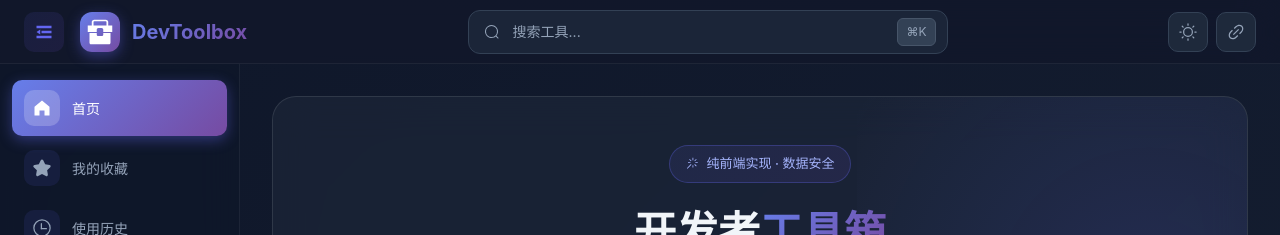
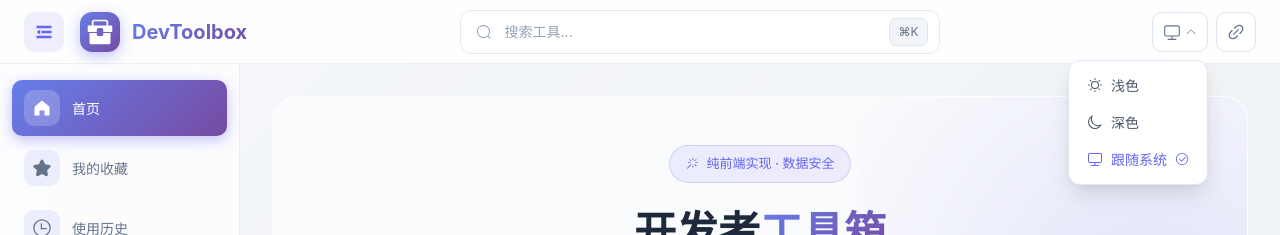
Before and after one commit to aweiDev1118/code_tools_web, a Vue app: page / in a window 1280 px wide. Both pictures are taken after a click on the button 1187 px from the left and 31 px from the top of the page. Shown: the top 235 px of the page. Built offline with nearby package versions, Linux system fonts and the light colour scheme.

Commit message:
feat: 主题切换改为下拉菜单，支持浅色/深色/跟随系统三种模式
- AppHeader: 替换单按钮为下拉选择器，显示当前主题图标+箭头
- App: 新增 themeMode 状态(light/dark/system)，localStorage 持久化
- 监听系统主题变化，跟随系统模式自动切换

```diff
--- a/src/App.vue
+++ b/src/App.vue
@@ -21,6 +21,9 @@ watch(
   }
 )
 
+type ThemeMode = 'light' | 'dark' | 'system'
+
+const themeMode = ref<ThemeMode>((localStorage.getItem('themeMode') as ThemeMode) || 'system')
 const isDark = ref(false)
 const sidebarCollapsed = ref(false)
 const windowWidth = ref(window.innerWidth)
@@ -35,10 +38,27 @@ const sidebarVisible = computed(() => {
   return true
 })
 
-const toggleDark = () => {
-  isDark.value = !isDark.value
-  document.documentElement.classList.toggle('dark', isDark.value)
+const systemDarkQuery = window.matchMedia('(prefers-color-scheme: dark)')
+
+const applyTheme = (mode: ThemeMode) => {
+  const shouldBeDark = mode === 'dark' || (mode === 'system' && systemDarkQuery.matches)
+  isDark.value = shouldBeDark
+  document.documentElement.classList.toggle('dark', shouldBeDark)
 }
+
+const changeTheme = (mode: ThemeMode) => {
+  themeMode.value = mode
+  localStorage.setItem('themeMode', mode)
+  applyTheme(mode)
+}
+
+const handleSystemThemeChange = () => {
+  if (themeMode.value === 'system') {
+    applyTheme('system')
+  }
+}
+
+systemDarkQuery.addEventListener('change', handleSystemThemeChange)
 
 const toggleSidebar = () => {
   sidebarCollapsed.value = !sidebarCollapsed.value
@@ -62,6 +82,7 @@ const handleResize = () => {
 
 onMounted(() => {
   window.addEventListener('resize', handleResize)
+  applyTheme(themeMode.value)
   // 初始化时如果是移动端，隐藏侧边栏
   if (isMobile.value) {
     sidebarCollapsed.value = true
@@ -70,10 +91,12 @@ onMounted(() => {
 
 onUnmounted(() => {
   window.removeEventListener('resize', handleResize)
+  systemDarkQuery.removeEventListener('change', handleSystemThemeChange)
 })
 
 provide('isDark', isDark)
-provide('toggleDark', toggleDark)
+provide('themeMode', themeMode)
+provide('changeTheme', changeTheme)
 provide('isMobile', isMobile)
 provide('closeSidebar', closeSidebar)
 </script>
@@ -82,7 +105,8 @@ provide('closeSidebar', closeSidebar)
   <div class="app-container" :class="{ dark: isDark, mobile: isMobile }">
     <AppHeader
       :is-dark="isDark"
-      @toggle-dark="toggleDark"
+      :theme-mode="themeMode"
+      @change-theme="changeTheme"
       @toggle-sidebar="toggleSidebar"
     />
 
--- a/src/components/layout/AppHeader.vue
+++ b/src/components/layout/AppHeader.vue
@@ -3,14 +3,41 @@ import { ref } from 'vue'
 import { useRouter } from 'vue-router'
 import { searchTools } from '@/config/tools'
 
-defineProps<{
+type ThemeMode = 'light' | 'dark' | 'system'
+
+const props = defineProps<{
   isDark: boolean
+  themeMode: ThemeMode
 }>()
 
 const emit = defineEmits<{
-  toggleDark: []
+  changeTheme: [mode: ThemeMode]
   toggleSidebar: []
 }>()
+
+const showThemeMenu = ref(false)
+
+const themeOptions: { value: ThemeMode; label: string; icon: string }[] = [
+  { value: 'light', label: '浅色', icon: 'Sunny' },
+  { value: 'dark', label: '深色', icon: 'Moon' },
+  { value: 'system', label: '跟随系统', icon: 'Monitor' },
+]
+
+const currentThemeIcon = () => {
+  if (props.themeMode === 'system') return 'Monitor'
+  return props.isDark ? 'Moon' : 'Sunny'
+}
+
+const selectTheme = (mode: ThemeMode) => {
+  emit('changeTheme', mode)
+  showThemeMenu.value = false
+}
+
+const hideThemeMenu = () => {
+  setTimeout(() => {
+    showThemeMenu.value = false
+  }, 150)
+}
 
 const router = useRouter()
 const searchKeyword = ref('')
@@ -102,11 +129,33 @@ const hideResults = () => {
 
       <!-- Actions -->
       <div class="header-right">
-        <button class="action-btn" @click="emit('toggleDark')">
-          <el-icon size="20">
-            <component :is="isDark ? 'Sunny' : 'Moon'" />
-          </el-icon>
-        </button>
+        <div class="theme-dropdown" tabindex="0" @blur="hideThemeMenu">
+          <button class="action-btn theme-trigger" @click="showThemeMenu = !showThemeMenu">
+            <el-icon size="18">
+              <component :is="currentThemeIcon()" />
+            </el-icon>
+            <el-icon size="12" class="chevron" :class="{ open: showThemeMenu }">
+              <ArrowRight />
+            </el-icon>
+          </button>
+          <transition name="dropdown">
+            <div v-if="showThemeMenu" class="theme-menu">
+              <button
+                v-for="option in themeOptions"
+                :key="option.value"
+                class="theme-option"
+                :class="{ active: themeMode === option.value }"
+                @mousedown.prevent="selectTheme(option.value)"
+              >
+                <el-icon size="16"><component :is="option.icon" /></el-icon>
+                <span>{{ option.label }}</span>
+                <el-icon v-if="themeMode === option.value" size="14" class="check-icon">
+                  <CircleCheck />
+                </el-icon>
+              </button>
+            </div>
+          </transition>
+        </div>
         <a href="https://github.com/aweiDev1118/code_tools_web" target="_blank" class="action-btn">
           <el-icon size="20"><Link /></el-icon>
         </a>
@@ -387,6 +436,107 @@ const hideResults = () => {
   color: #a5b4fc;
 }
 
+/* Theme Dropdown */
+.theme-dropdown {
+  position: relative;
+  outline: none;
+}
+
+.theme-trigger {
+  display: flex;
+  align-items: center;
+  gap: 4px;
+  width: auto;
+  padding: 0 10px;
+}
+
+.chevron {
+  transition: transform 0.2s ease;
+  transform: rotate(90deg);
+}
+
+.chevron.open {
+  transform: rotate(-90deg);
+}
+
+.theme-menu {
+  position: absolute;
+  top: calc(100% + 8px);
+  right: 0;
+  min-width: 140px;
+  background: white;
+  border-radius: 12px;
+  box-shadow: 0 12px 24px -4px rgba(0, 0, 0, 0.12), 0 4px 8px -2px rgba(0, 0, 0, 0.06);
+  border: 1px solid #e2e8f0;
+  padding: 6px;
+  z-index: 200;
+}
+
+.dark .theme-menu {
+  background: #1e293b;
+  border-color: #334155;
+  box-shadow: 0 12px 24px -4px rgba(0, 0, 0, 0.4);
+}
+
+.theme-option {
+  display: flex;
+  align-items: center;
+  gap: 8px;
+  width: 100%;
+  padding: 8px 12px;
+  border: none;
+  border-radius: 8px;
+  background: transparent;
+  color: #475569;
+  font-size: 14px;
+  cursor: pointer;
+  transition: all 0.15s ease;
+}
+
+.theme-option:hover {
+  background: rgba(99, 102, 241, 0.08);
+  color: #6366f1;
+}
+
+.theme-option.active {
+  color: #6366f1;
+  font-weight: 500;
+}
+
+.dark .theme-option {
+  color: #94a3b8;
+}
+
+.dark .theme-option:hover {
+  background: rgba(99, 102, 241, 0.15);
+  color: #a5b4fc;
+}
+
+.dark .theme-option.active {
+  color: #a5b4fc;
+}
+
+.check-icon {
+  margin-left: auto;
+  color: #6366f1;
+}
+
+.dark .check-icon {
+  color: #a5b4fc;
+}
+
+/* Dropdown Transition */
+.dropdown-enter-active,
+.dropdown-leave-active {
+  transition: opacity 0.15s ease, transform 0.15s ease;
+}
+
+.dropdown-enter-from,
+.dropdown-leave-to {
+  opacity: 0;
+  transform: translateY(-4px);
+}
+
 /* ========================================
    iPhone 适配 (iPhone 12-17 全系列)
    ======================================== */
```
